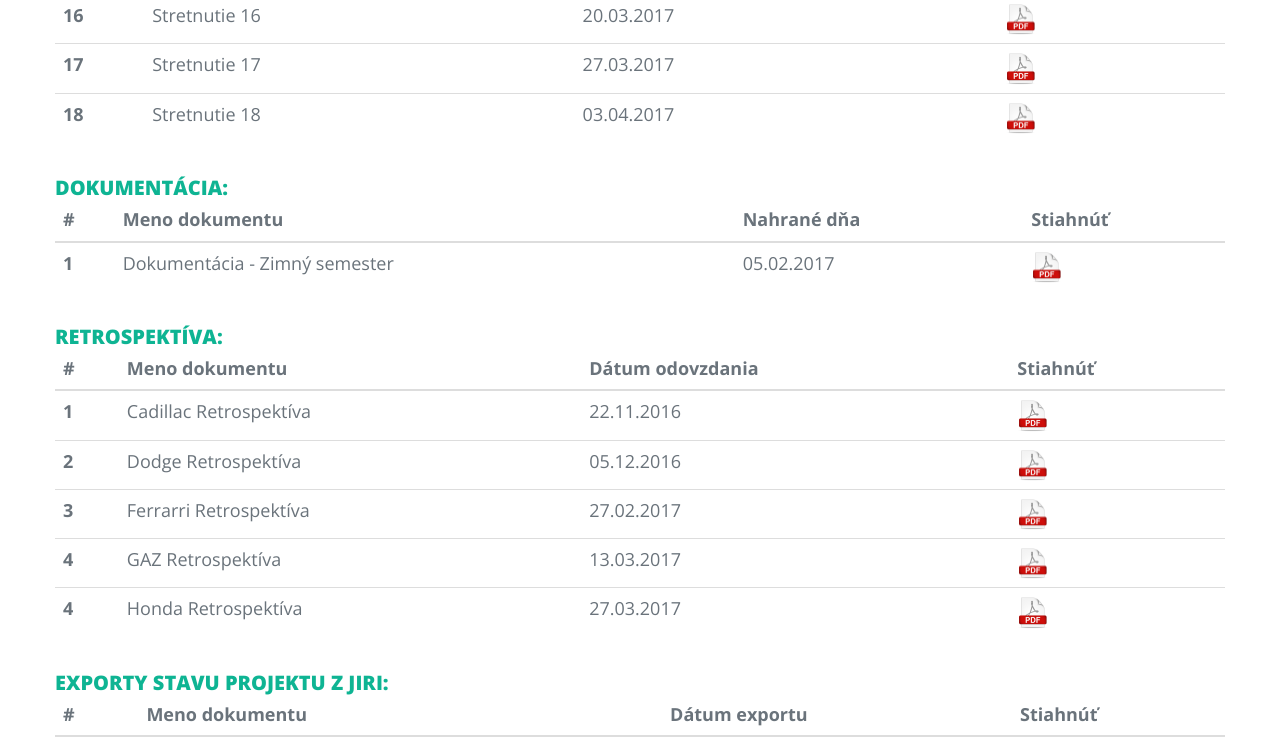
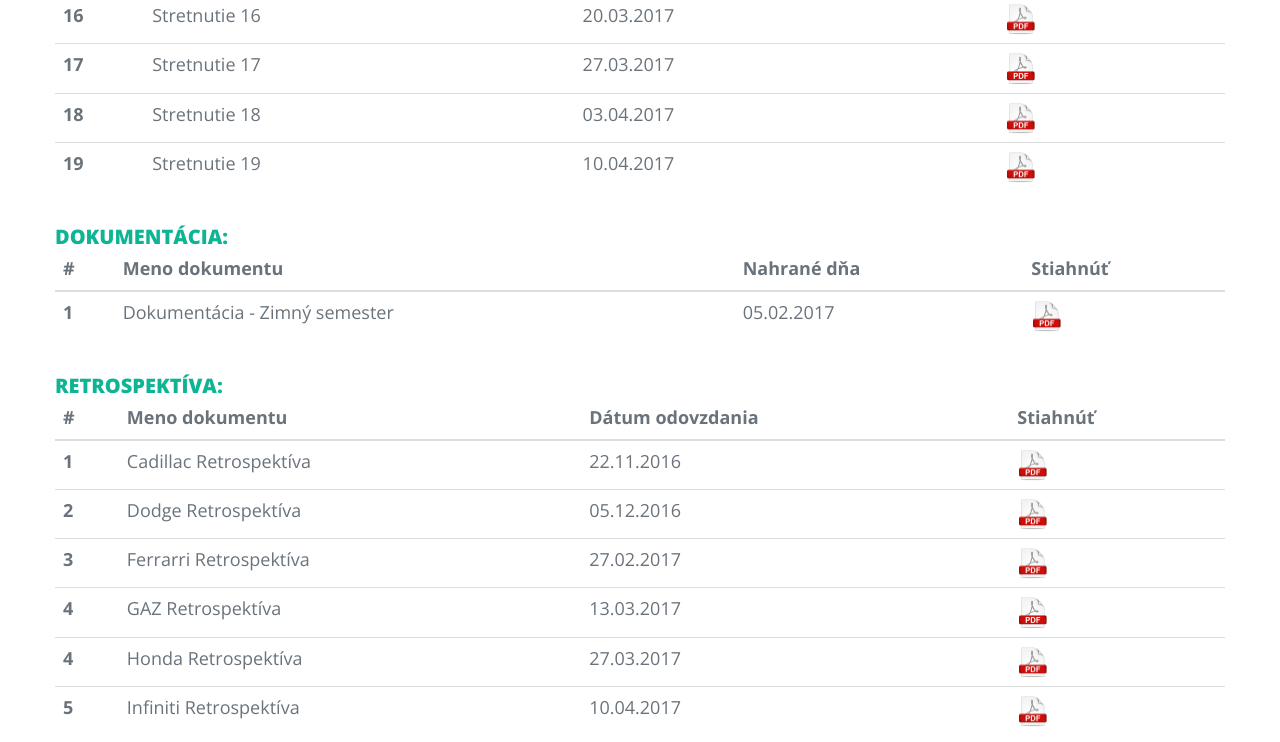
Before and after one commit to Aliniel/edusim-webpage, a plain HTML site: page index.html in a window 1280 px wide. Shown: the part 2311-3053 px from the top of the page. Drawn offline with nearby package versions, Linux system fonts and the light colour scheme; some packages are replaced by stand-ins of ours; a script that the page names is missing.

Commit message:
Added documents from the 19th meeting.

```diff
--- a/index.html
+++ b/index.html
@@ -300,6 +300,12 @@ Our Documentation
                             <td>03.04.2017</td>
                             <td><a href="documents/stretnutie-18.pdf" target="_blank"><img src="img/pdf.png" alt="stretnutie-18.pdf" width="32"/></a></td>
                         </tr>
+                        <tr>
+                            <th>19</th>
+                            <td>Stretnutie 19</td>
+                            <td>10.04.2017</td>
+                            <td><a href="documents/stretnutie-19.pdf" target="_blank"><img src="img/pdf.png" alt="stretnutie-19.pdf" width="32"/></a></td>
+                        </tr>
                     </tbody>
                 </table>
             </div>
@@ -373,6 +379,12 @@ Our Documentation
                             <td>Honda Retrospektíva</td>
                             <td>27.03.2017</td>
                             <td><a href="documents/retrospektiva-honda.pdf"><img src="img/pdf.png" alt="Honda - retrospektíva" width="32"/></a></td>
+                        </tr>
+                        <tr>
+                            <th>5</th>
+                            <td>Infiniti Retrospektíva</td>
+                            <td>10.04.2017</td>
+                            <td><a href="documents/retrospektiva-infiniti.pdf"><img src="img/pdf.png" alt="Infiniti - retrospektíva" width="32"/></a></td>
                         </tr>
                     </tbody>
                 </table>
@@ -482,6 +494,12 @@ Our Documentation
                             <td>Infiniti - polovica šprintu</td>
                             <td>03.04.2017</td>
                             <td><a href="documents/infiniti-polovica.pdf"><img src="img/pdf.png" alt="Infiniti - polovica" width="32"/></a></td>
+                        </tr>
+                        <tr>
+                            <th>16</th>
+                            <td>Infiniti - koniec šprintu</td>
+                            <td>03.04.2017</td>
+                            <td><a href="documents/infiniti-koniec.pdf"><img src="img/pdf.png" alt="Infiniti - koniec" width="32"/></a></td>
                         </tr>
                     </tbody>
                 </table>
```
Also changed, not shown: 3 other files.
